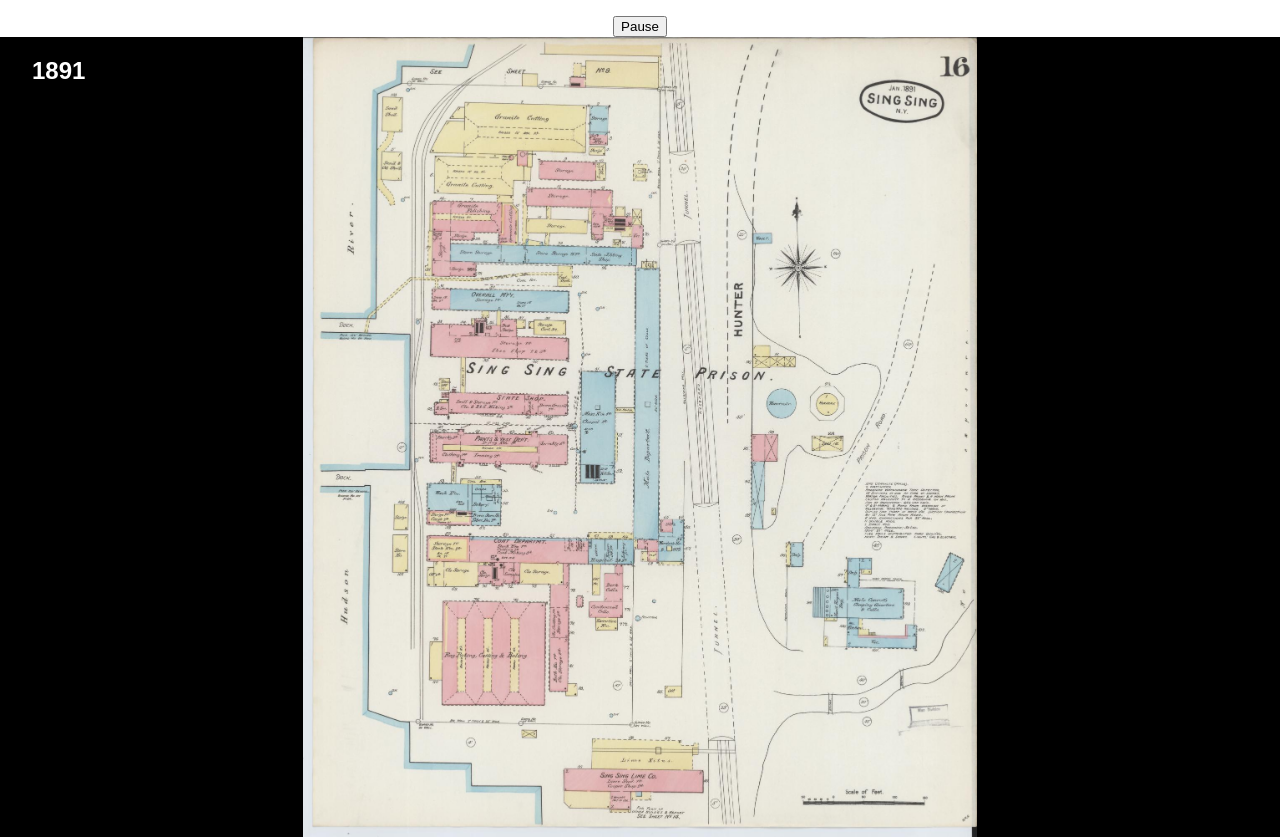
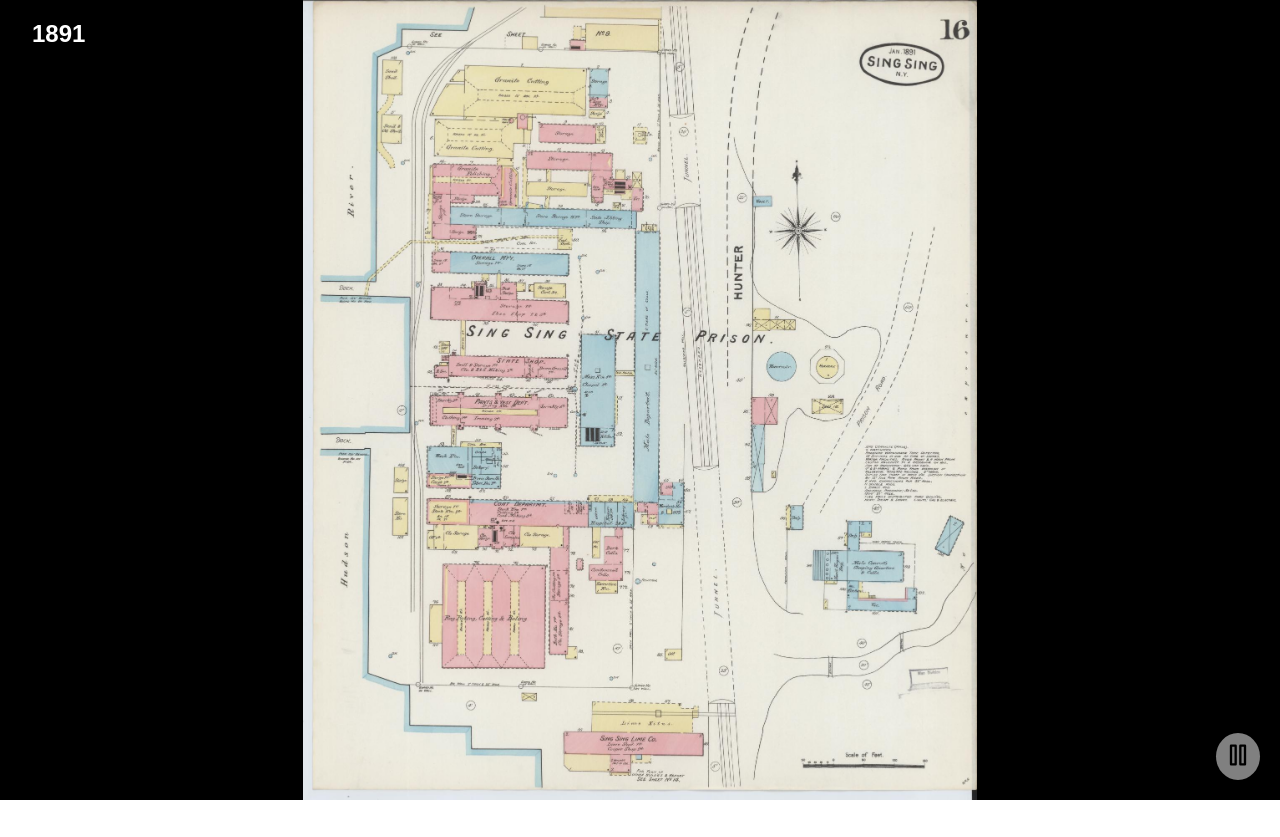
Before and after one commit to samweldon9393/SingSingPrisonMuseum-maps, a React (Create React App) app: page / in a window 1280 px wide. After the commit the page ends 800 px from the top, so only its background shows below. Built offline with nearby package versions, Linux system fonts and the light colour scheme.

Commit message:
Make play/pause buttons cuter

```diff
--- a/src/App.jsx
+++ b/src/App.jsx
@@ -1,4 +1,5 @@
 import { useState, useEffect } from "react";
+import { FiPlay, FiPause } from "react-icons/fi";
 import "./style.css";
 
 const maps = [
@@ -23,10 +24,10 @@ function App() {
   }, [paused]);
 
   return (
-      <div>
+      <div className="slideshow-wrapper">
           <div className="controls">
-              <button onClick={() => setPaused(!paused)}>
-                  {paused ? "Play" : "Pause"}
+              <button onClick={() => setPaused(!paused)} className="icon-button">
+                  {paused ? <FiPlay size={28} /> : <FiPause size={28} />}
               </button>
           </div>
           <div className="slideshow-container">
--- a/src/style.css
+++ b/src/style.css
@@ -1,3 +1,7 @@
+.slideshow-wrapper {
+  position: relative;
+}
+
 .slideshow-container {
   position: relative;
   width: 100%;
@@ -32,9 +36,27 @@
 }
 
 .controls {
-  display: flex;
-  justify-content: center;
-  gap: 1rem;
-  margin-top: 1rem;
+  position: absolute;
+  bottom: 20px; /* or top: 20px if you prefer */
+  right: 20px;
+  z-index: 2;
+}
+
+
+.icon-button {
+  background: rgba(255, 255, 255, 0.5);
+  border: none;
+  padding: 0.5rem;
+  border-radius: 50%;
   cursor: pointer;
+  box-shadow: 0 2px 6px rgba(0, 0, 0, 0.1);
+  transition: background 0.2s ease;
 }
+
+.icon-button:hover {
+  background: rgba(255, 255, 255, 0.9);
+}
+
+.icon-button svg {
+  color: #000;
+}
```
